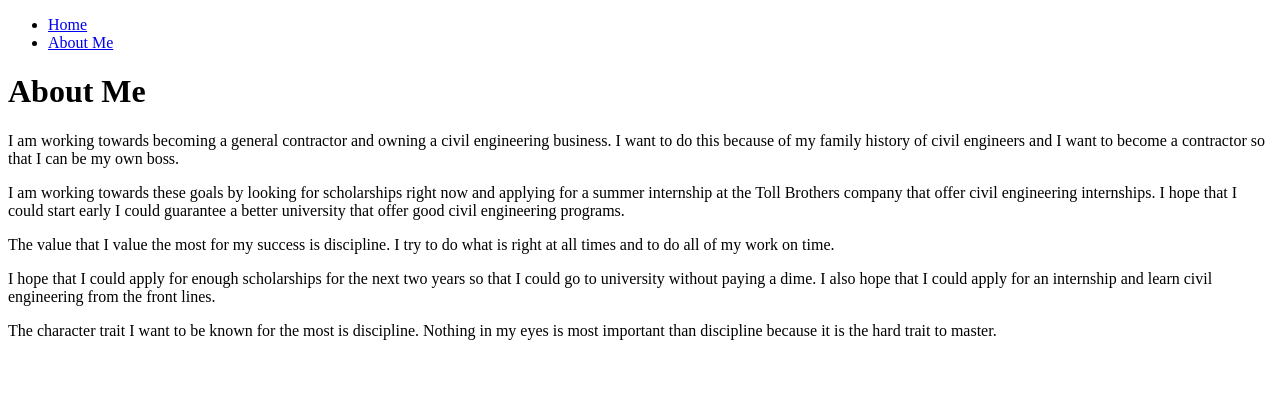
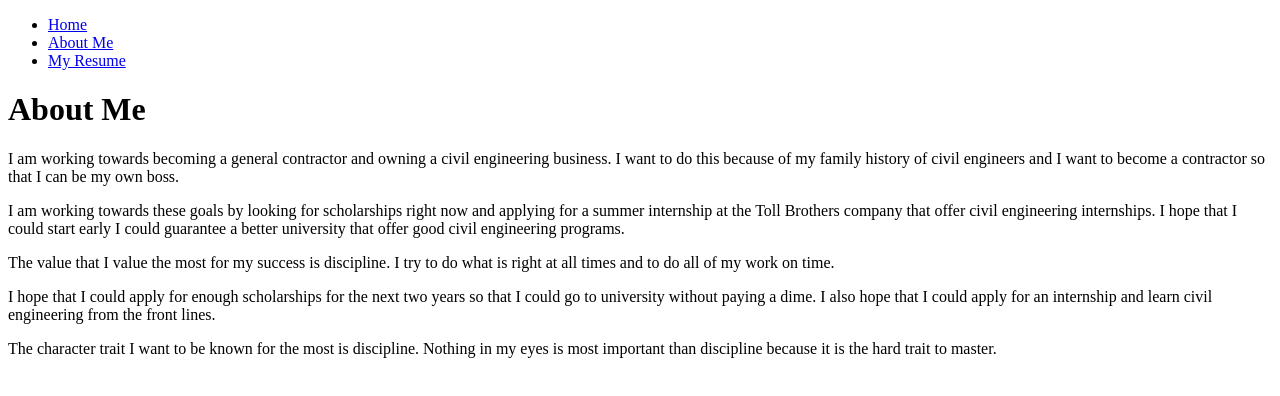
Before and after one commit to ehtilS/CCPS351334.github.io, a plain HTML site: page aboutme.html in a window 1280 px wide. Drawn offline with Linux system fonts and the light colour scheme.

Commit message:
Update aboutme.html

```diff
--- a/aboutme.html
+++ b/aboutme.html
@@ -9,6 +9,7 @@
       <ul>
         <li><a href="./index.html">Home</a></li>
         <li><a href="./aboutme.html">About Me</a></li>
+        <li><a href="./First Resume.pdf" target="_blank">My Resume</a></li>
       </ul>
     </nav>
   </header>
```
